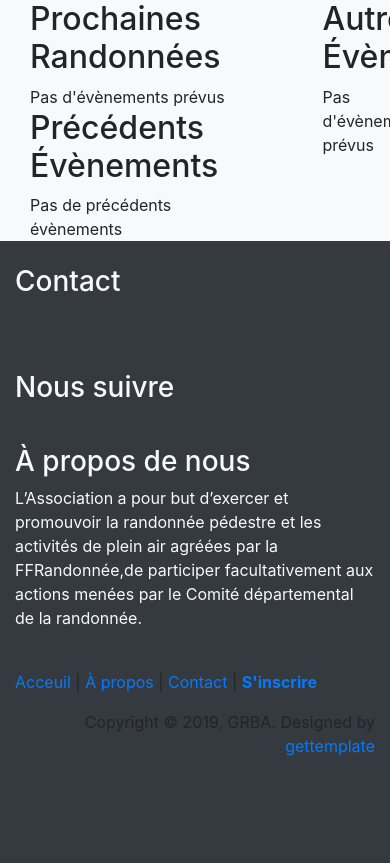
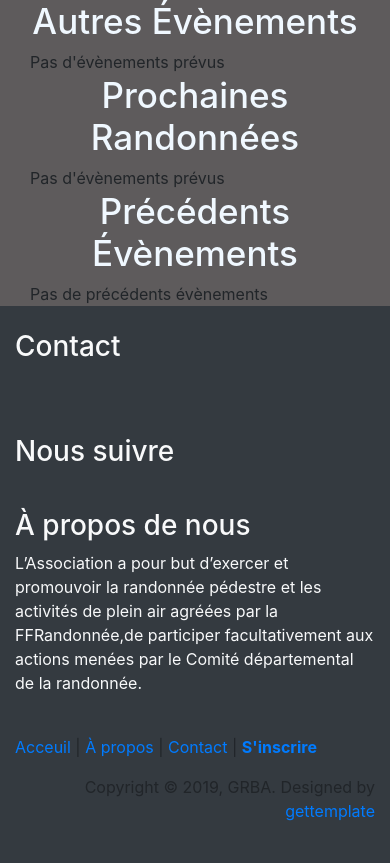
Before and after one commit to florianmathieudev/GRBA, a Symfony app: template GRBA/templates/main/index.html.twig in a window 390 px wide; the page is wider, and only the part inside the window is pictured. Shown: the part 436-1299 px from the top of that part. Before the commit the page ends 1192 px from the top of that part, so only its background shows below. Run offline with Twig, Linux system fonts and the light colour scheme; the template is opened without the code that fills it, so the values that code supplies are empty; some libraries are stand-ins or nearby versions.

Commit message:
responsive

```diff
--- a/GRBA/public/css/style.css
+++ b/GRBA/public/css/style.css
@@ -19,10 +19,34 @@
 }
 
 #footer {
+
     background-color: #343a40;
     text-decoration-color: white;
 }
 
 .container-fluid {
-    background-color: #f8f9fa;
+    background-color:#5e5b5c;
 }
+
+.card-img-top {
+    padding-top: 1em;
+}
+
+.C {
+    justify-content: flex-start;
+}
+
+.card {
+    background: rgb(255,255,255);
+    background: radial-gradient(circle, rgba(255,255,255,1) 0%, rgba(151,184,131,1) 100%);
+    background-size: 150%;
+    background-attachment: fixed;
+    margin: 0 0.5em 1em 0.5em;
+    box-shadow: 20px 11px 36px -20px rgba(0,0,0,1);
+}
+
+h2 {
+    font-size: 35px;
+    text-align: center;
+    color: aliceblue;
+}
--- a/GRBA/templates/base.html.twig
+++ b/GRBA/templates/base.html.twig
@@ -5,8 +5,9 @@
         <title>{% block title %}Welcome!{% endblock %}</title>
         {% block stylesheets %}
         <link rel="stylesheet" href="/css/reset.css">
+
+        <link rel="stylesheet" href="https://stackpath.bootstrapcdn.com/bootstrap/4.3.1/css/bootstrap.min.css" integrity="sha384-ggOyR0iXCbMQv3Xipma34MD+dH/1fQ784/j6cY/iJTQUOhcWr7x9JvoRxT2MZw1T" crossorigin="anonymous">
         <link rel="stylesheet" href="/css/style.css">
-        <link rel="stylesheet" href="https://stackpath.bootstrapcdn.com/bootstrap/4.3.1/css/bootstrap.min.css" integrity="sha384-ggOyR0iXCbMQv3Xipma34MD+dH/1fQ784/j6cY/iJTQUOhcWr7x9JvoRxT2MZw1T" crossorigin="anonymous">
         {% endblock %}
     </head>
     <body>
--- a/GRBA/templates/main/index.html.twig
+++ b/GRBA/templates/main/index.html.twig
@@ -4,16 +4,16 @@
 
 {% block body %}
 <div class="container-fluid">
-    <div class="row">
-        <div class="col-9">
-            <section class="article col-12">
+    <div class="row flex-column-reverse flex-md-row">
+        <div class="col-lg-9 col-sm-12">
+            <div class="article col-lg-12 order-sm-2">
                 <h2>Prochaines Randonnées</h2>
                     <div class="container-fluid">
-                        <div class="row">
+                        <div class="row C">
                         {% for event in events %}
                         {% if event.content == null and event.type == "Randonné" %}
                         {# {% for i in 0..3 %} #}
-                            <div class="card col-4 d-flex justify-content-center" style="width: 2em">
+                            <div class="card col-lg-3 col-sm-12 justify-content-center" style="width: auto">
                                 <img src="https://previews.123rf.com/images/annazasimova/annazasimova1701/annazasimova170100071/69975284-un-seau-d-eau-monochrome-ic%C3%B4ne-ic%C3%B4ne-illustration-vectorielle.jpg" class="card-img-top" alt="...">
                                 <div class="card-body">
                                 <h5 class="card-title">{{ event.title }}</h5>
@@ -32,14 +32,15 @@
                         {% endfor %}
                         </div>
                     </div>
-            </section>
-            <section class="article col-12">
+                </div>
+
+            <div class="article col-12">
                 <h2>Précédents Évènements</h2>
                 <div class="container-fluid">
-                    <div class="row">
+                    <div class="row C">
                     {% for event in events %}
                     {% if event.content != null %}
-                    <div class="card col-3 d-flex justify-content-center" style="width: 2em">
+                    <div class="card card col-lg-3 col-sm-12 d-flex justify-content-center" style="width: auto">
                         <img src="https://previews.123rf.com/images/annazasimova/annazasimova1701/annazasimova170100071/69975284-un-seau-d-eau-monochrome-ic%C3%B4ne-ic%C3%B4ne-illustration-vectorielle.jpg" class="card-img-top" alt="...">
                         <div class="card-body">
                             <h5 class="card-title">{{ event.title }}</h5>
@@ -57,14 +58,14 @@
                     {% endfor %}
                     </div>
                 </div>
-            </section>
+            </div>
         </div>
-        <div class="container-fluid col-3">
+        <div class="container-fluid col-lg-3 col-sm-12 order-sm-1">
             <section class="sidebar col-12">
                 <h2>Autres Évènements</h2>
                     {% for event in events %}
                     {% if event.content == null and event.type != "Randonné" %}
-                    <div class="card">
+                    <div class="card cardOther">
 
                         <div class="card-body">
                         <h5 class="card-title">{{ event.title }}</h5>
```
Also changed, not shown: GRBA/public/image/téléchargement.jfif (added).
